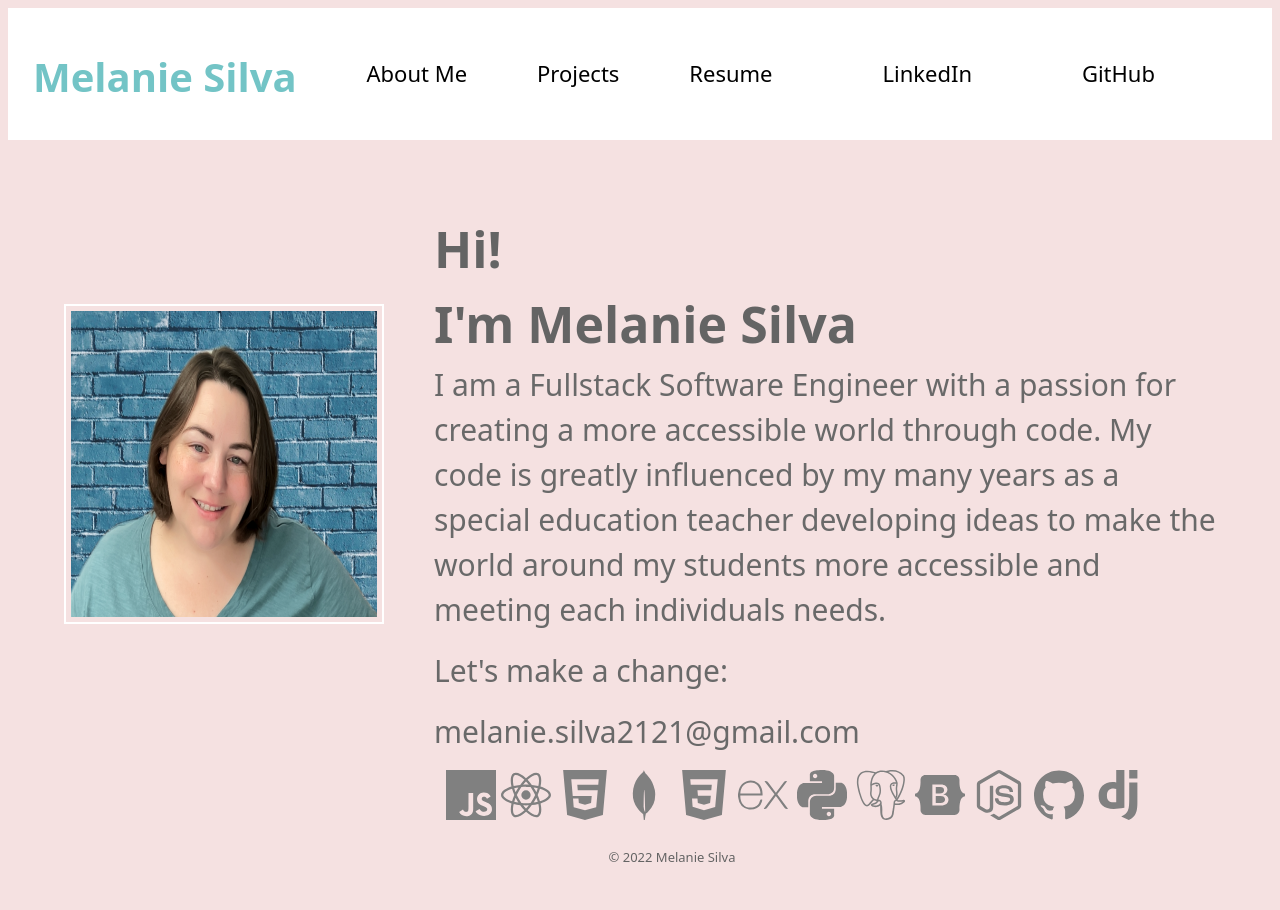
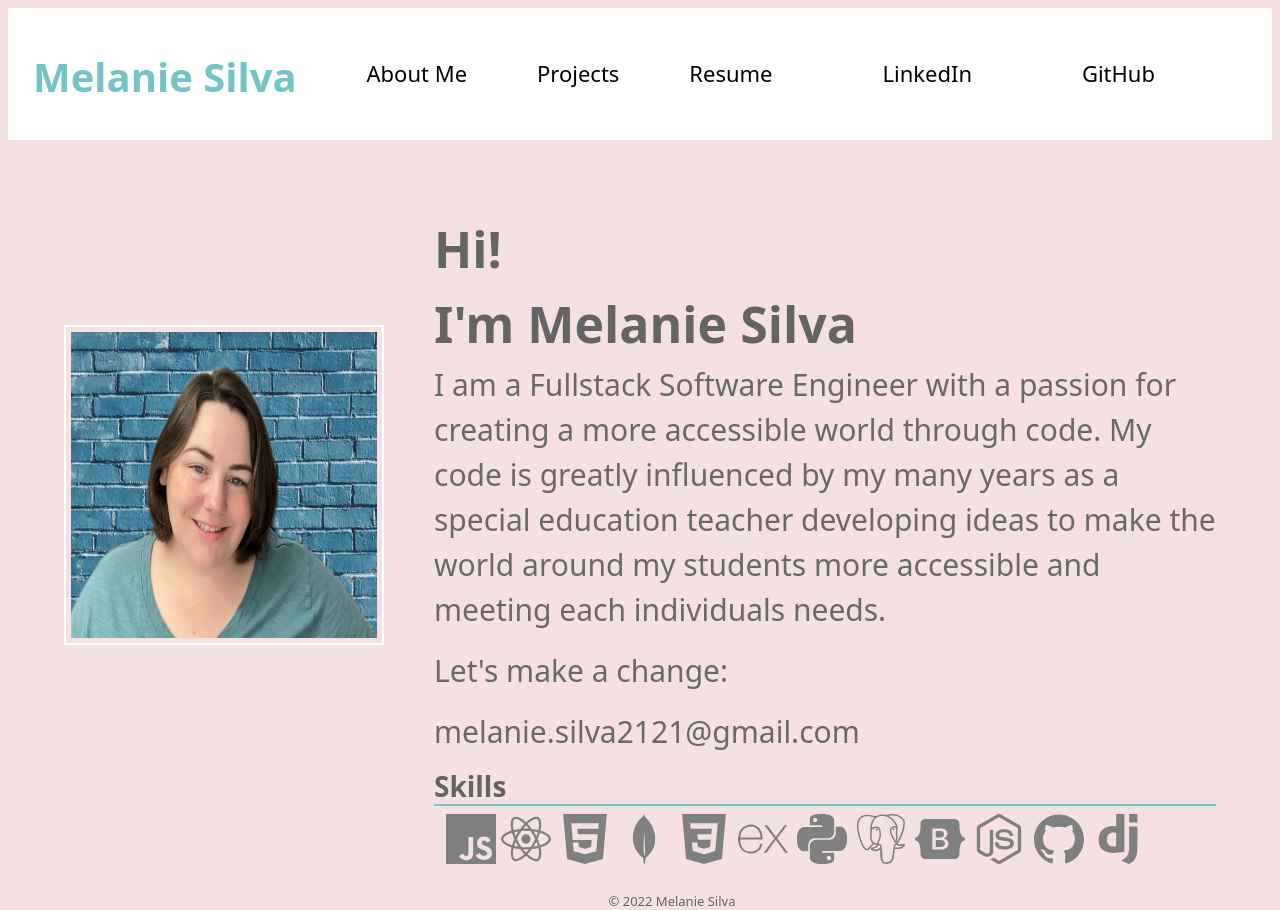
Before and after one commit to melsil11/portfolio, a React (Create React App) app: page / in a window 1280 px wide. Before the commit the page ends 866 px from the top, so only its background shows below. Built offline with nearby package versions, Linux system fonts and the light colour scheme.

Commit message:
added border and heading to skills

```diff
--- a/src/App.css
+++ b/src/App.css
@@ -201,3 +201,9 @@ html, body {
 .span {
   margin-left: 5px;
 }
+
+#skillsHeading {
+  font-weight: bold;
+  border-bottom: 2px solid #73c4c6;
+
+}
--- a/src/components/HomePage.js
+++ b/src/components/HomePage.js
@@ -13,6 +13,7 @@ const HomePage = () => {
                 <p className='welcome-description'>I am a Fullstack Software Engineer with a passion for creating a more accessible world through code. My code is greatly influenced by my many years as a special education teacher developing ideas to make the world around my students more accessible and meeting each individuals needs.</p>
                 <p className='welcome-description'> Let's make a change:</p>
                 <p className='welcome-description'> melanie.silva2121@gmail.com </p>
+                <h3 id= 'skillsHeading'> Skills </h3>
                 <Skills/>
             </div>
         </div>
--- a/src/components/Skills.js
+++ b/src/components/Skills.js
@@ -5,7 +5,7 @@ import {SiHtml5, SiJavascript, SiCss3, SiReact, SiMongodb, SiExpress, SiPython,
 const skills = () => {
 
     return (
-        <div class="container-fluid">
+        <div class="container-fluid" id='skills'>
             <SiJavascript size="50px" color="grey"/><span class='span'></span>
             <SiReact size="50px" color="grey"/> <span class='span'></span>
             <SiHtml5 size="50px" color="grey"/> <span class='span'></span>
```
